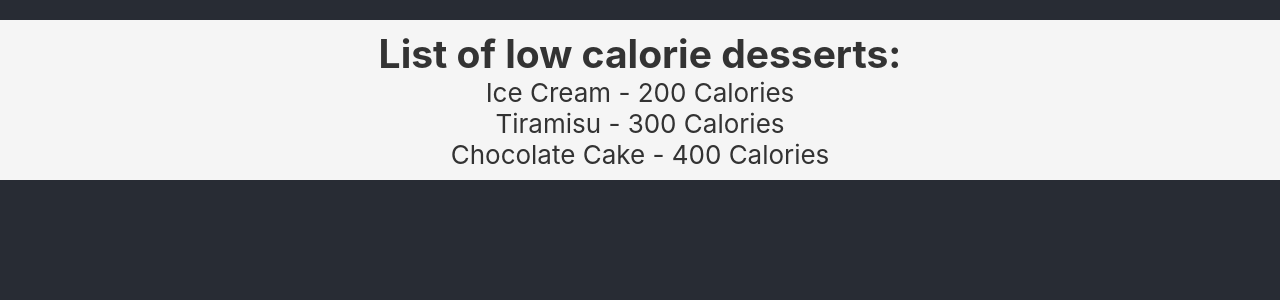
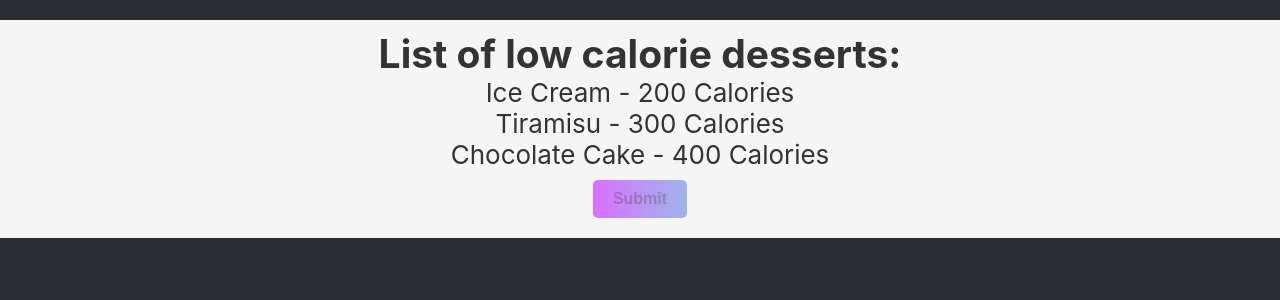
Before and after one commit to vetacode/react-advance-playground, a React (Create React App) app: page / in a window 1280 px wide. Shown: the top 300 px of the page. Built offline with nearby package versions, Linux system fonts and the light colour scheme.

Commit message:
adding button and style

```diff
--- a/src/App.css
+++ b/src/App.css
@@ -1,3 +1,8 @@
+:root {
+  --c1: #61fbd2;
+  --c2: #db70ff;
+}
+
 * {
   margin: 0;
   padding: 0;
@@ -30,7 +35,9 @@ li {
 }
 
 .btn {
-  background-color: #61fbd2;
+  background: linear-gradient(270deg, #61fbd2, #db70ff);
+  background-size: 200% 200%;
+  background-position: left center;
   border: none;
   padding: 10px 20px;
   border-radius: 5px;
@@ -38,16 +45,17 @@ li {
   font-size: 16px;
   margin: 10px;
   font-weight: bold;
-  color: #282c34;
+  color: #282c3441;
+  transition: background-position 0.3s ease-in-out, color 0.3s ease-in-out;
 }
+
 .btn:hover {
-  background-color: rgb(83, 212, 191);
-  transition: ease-in-out 0.3s;
-  color: #282c34;
-  font-style: bold;
+  background-position: right center; /* 👈 smoothly shifts */
+  color: rgb(72, 72, 72); /* text fades smoothly */
 }
 
 .btn:active {
-  background-color: #58fff1;
+  /* background-color: #58fff1; */
+  background: linear-gradient(270deg, #61fbd2, #db70ff);
   transform: scale(0.95);
 }
--- a/src/Components/LowCalDesserts.js
+++ b/src/Components/LowCalDesserts.js
@@ -23,6 +23,9 @@ function DessertsList(props) {
   return (
     <div>
       <ul>{ListItems}</ul>
+      <button className='btn' onSubmit={ListItems}>
+        Submit
+      </button>
     </div>
   );
 }
```
